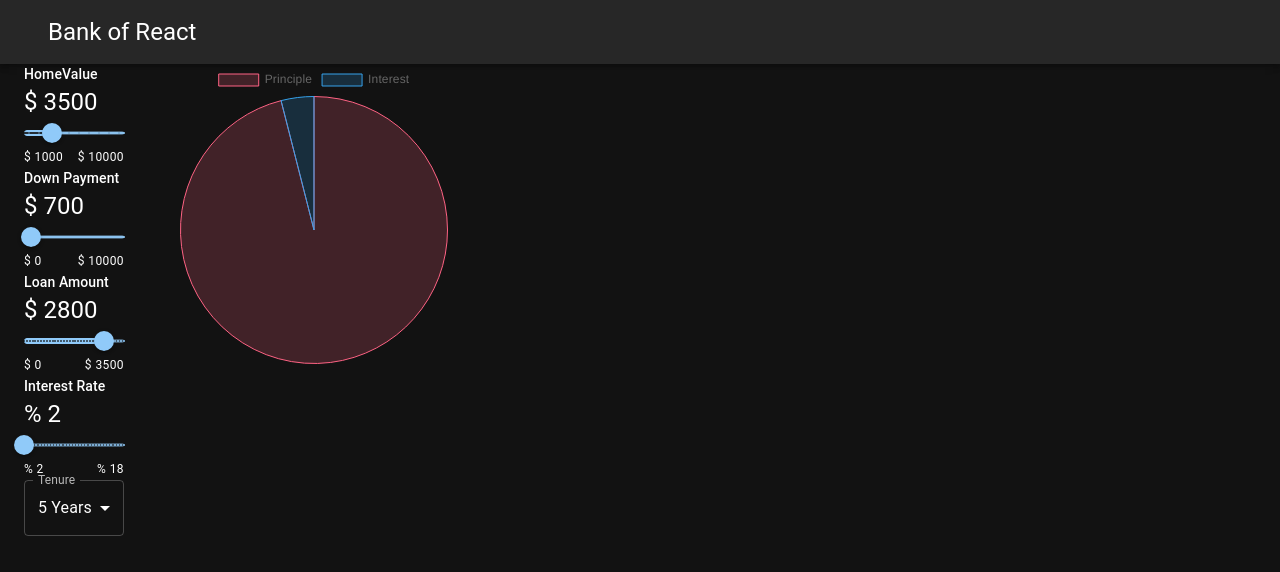
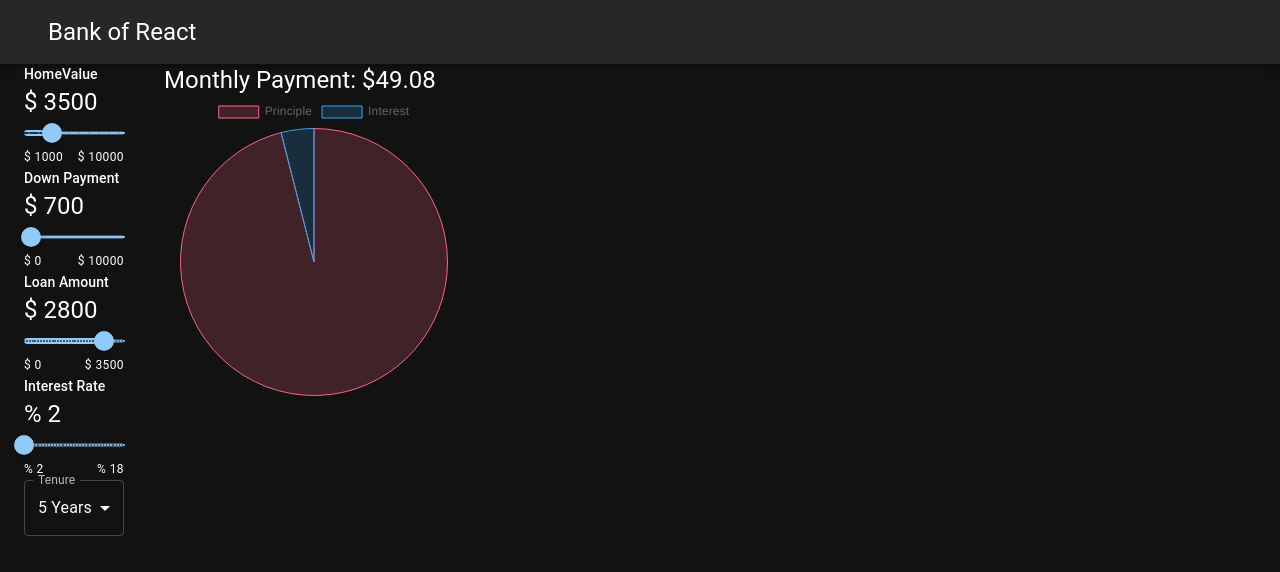
Before and after one commit to nfs1310/react-mortgage, a React (Create React App) app: page / in a window 1280 px wide. Shown: the top 572 px of the page. Built offline with nearby package versions, Linux system fonts and the light colour scheme.

Commit message:
- fixing pie chart using stack - used typography inside stack for label display

```diff
--- a/src/Result.js
+++ b/src/Result.js
@@ -1,6 +1,7 @@
 import React from 'react'
 import { Chart as ChartJS, ArcElement, Tooltip, Legend } from 'chart.js';
 import { Pie } from 'react-chartjs-2';
+import { Stack, Typography } from '@mui/material';
 
 ChartJS.register(ArcElement, Tooltip, Legend);
 
@@ -11,8 +12,8 @@ const Result = ({ data }) => {
   const interestPerMonth = interestRate / 100 / 12;
 
   const monthlyPayment =
-  (loanAmount *
-    interestPerMonth * (1 + interestPerMonth) ** totalLoanMonths) /
+    (loanAmount *
+      interestPerMonth * (1 + interestPerMonth) ** totalLoanMonths) /
     ((1 + interestPerMonth) ** totalLoanMonths - 1);
   const totalInterestGenerated = monthlyPayment * totalLoanMonths - loanAmount;
 
@@ -43,9 +44,16 @@ const Result = ({ data }) => {
     ],
   };
   return (
-    <div>
-      <Pie data={pieChartData} />
-    </div>
+    <Stack gap={3}>
+      <Typography variant="h5" textAlign="center">
+        Monthly Payment: ${monthlyPayment.toFixed(2)}
+      </Typography>
+      <Stack direction="row" justifyContent="center">
+      <div>
+        <Pie data={pieChartData} />
+      </div>
+      </Stack>
+    </Stack>
   )
 }
 
```
